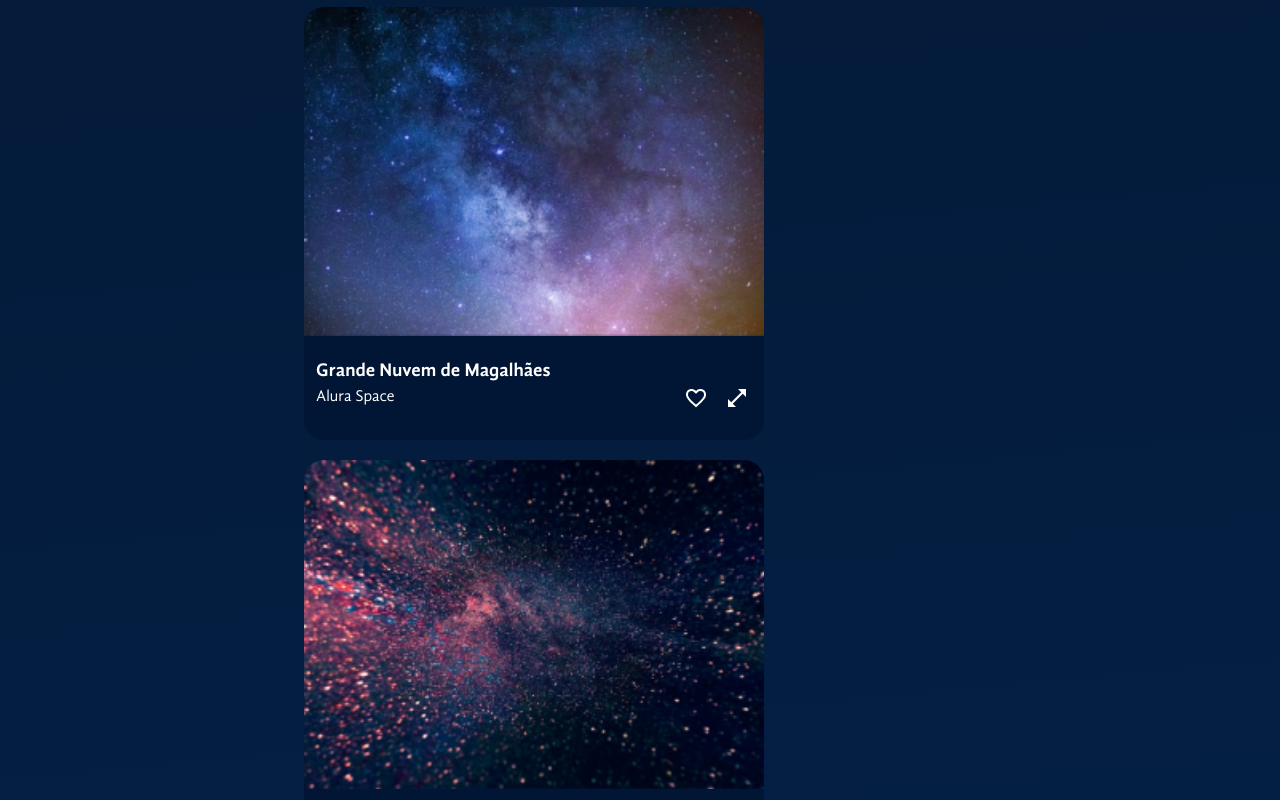
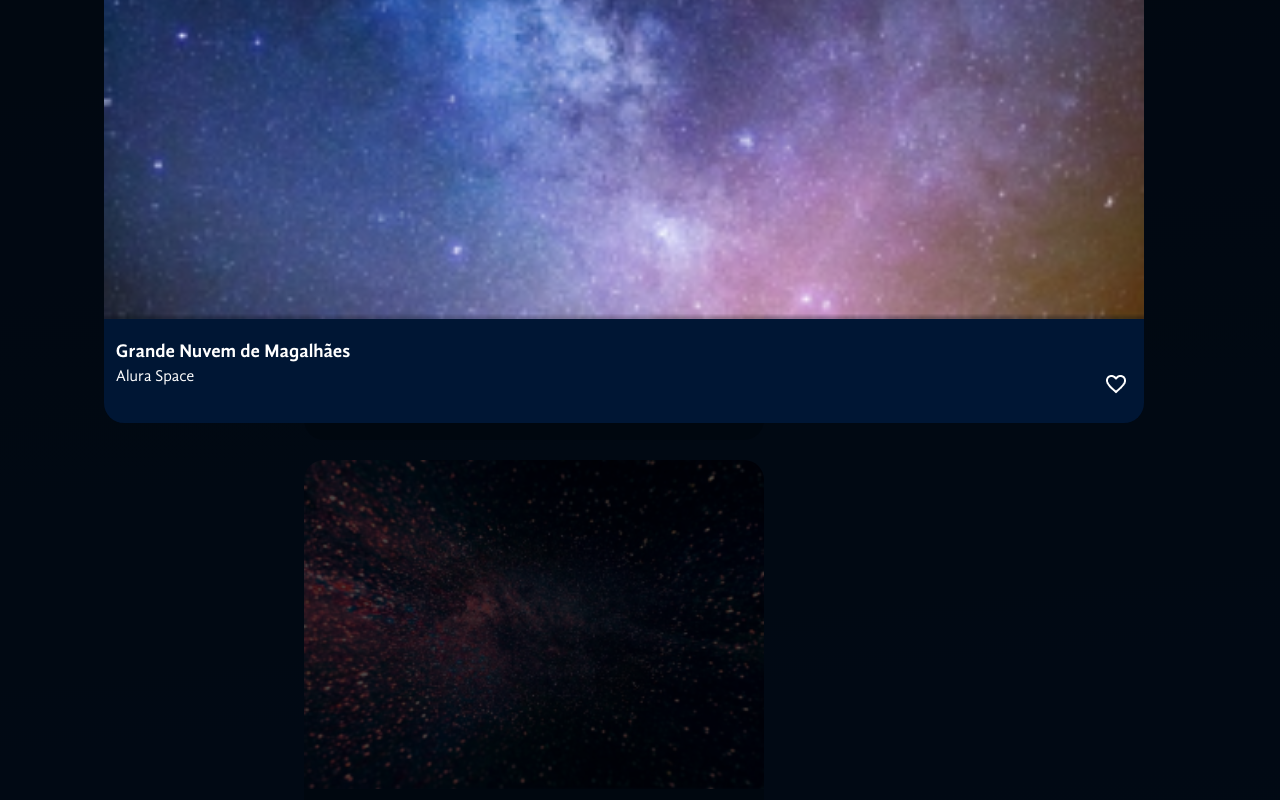
Before and after one commit to Pauloglhr/alura-react-spaceApp, a React (Vite) app: page / in a window 1280 px wide. Both pictures are taken after a click on the button 737 px from the left and 1119 px from the top of the page. Shown: the part 719-1519 px from the top of the page. Built offline with nearby package versions, Linux system fonts and the light colour scheme.

Commit message:
Desenvolvimento inicial do componente de ModalZoom

```diff
--- a/src/App.jsx
+++ b/src/App.jsx
@@ -6,8 +6,9 @@ import BarraLateral from "components/BarraLateral";
 import Banner from "components/Banner";
 import Galeria from "components/Galeria";
 
-import fotos from './fotos.json';
+import fotos from "./fotos.json";
 import { useState } from "react";
+import ZoomModal from "components/ZoomModal";
 
 const FundoGradiente = styled.div`
   background: linear-gradient(
@@ -39,8 +40,8 @@ const ContentContainer = styled.section`
 `;
 
 const App = () => {
-
-  const [fotosGaleria, setFotosGaleria] = useState(fotos)
+  const [fotosGaleria, setFotosGaleria] = useState(fotos);
+  const [fotoSelecionada, setFotoSelecionada] = useState(null);
 
   return (
     <FundoGradiente>
@@ -54,12 +55,16 @@ const App = () => {
               texto={"A galeria mais completa de fotos do espaço!"}
               backgroundImage={bannerImg}
             />
-            <Galeria fotos={fotosGaleria}/>
+            <Galeria
+              fotos={fotosGaleria}
+              aoSelecionarFoto={(foto) => setFotoSelecionada(foto)}
+            />
           </ContentContainer>
         </MainContainer>
+        <ZoomModal foto={fotoSelecionada}/>
       </AppContainer>
     </FundoGradiente>
   );
-}
+};
 
 export default App;
--- /dev/null
+++ b/src/components/BotaoIcon/index.jsx
@@ -0,0 +1,15 @@
+import { styled } from "styled-components";
+
+const BotaoIcon = styled.button`
+    font-size: 32px;
+    height: 32px;
+    width: 32px;
+    display: flex;
+    justify-content: center;
+    align-items: center;
+    border: none;
+    background-color: transparent;
+    cursor: pointer;
+`
+
+export default BotaoIcon;
--- a/src/components/Galeria/Imagens/ImagemCard/index.jsx
+++ b/src/components/Galeria/Imagens/ImagemCard/index.jsx
@@ -1,6 +1,7 @@
 import styled from "styled-components";
 import favoritar from '/icones/favorito.png';
 import expandir from '/icones/expandir.png';
+import BotaoIcon from "components/BotaoIcon";
 
 
 const FigureEstilizado = styled.figure`
@@ -58,21 +59,23 @@ const FigureEstilizado = styled.figure`
     }
 `
 
-const ImagemCard = ({ foto }) => {
+const ImagemCard = ({ foto, expandida = false, aoSelecionarFoto }) => {
     return (
-        <FigureEstilizado>
+        <FigureEstilizado $expandida={expandida}>
             <img src={foto.path} alt="" />
             <figcaption>
                 <h3>{foto.titulo}</h3>
                 <footer>
                     <h4>{foto.fonte}</h4>
                     <div>
-                        <button>
+                        <BotaoIcon>
                             <img src={favoritar} alt="" />
-                        </button>
-                        <button>
-                            <img src={expandir} alt="" />
-                        </button>
+                        </BotaoIcon>
+                        {!expandida &&
+                            <BotaoIcon onClick={() => aoSelecionarFoto(foto)}>
+                                <img src={expandir} alt="" />
+                            </BotaoIcon>
+                        }
                     </div>
                 </footer>
             </figcaption>
--- a/src/components/Galeria/Imagens/index.jsx
+++ b/src/components/Galeria/Imagens/index.jsx
@@ -7,10 +7,10 @@ const ContainerImagens = styled.section`
     gap: 20px;
 `
 
-const Imagens = ({ fotos }) => {
+const Imagens = ({ fotos, aoSelecionarFoto }) => {
     return (
         <ContainerImagens>
-            {fotos.map(foto => <ImagemCard key={foto.id} foto={foto}/>)}
+            {fotos.map(foto => <ImagemCard key={foto.id} foto={foto} aoSelecionarFoto={aoSelecionarFoto}/>)}
         </ContainerImagens>
     )
 };
--- a/src/components/Galeria/index.jsx
+++ b/src/components/Galeria/index.jsx
@@ -14,14 +14,14 @@ const SecaoFluida = styled.section`
   flex-grow: 1;
 `
 
-const Galeria = ({ fotos }) => {
+const Galeria = ({ fotos, aoSelecionarFoto }) => {
   return (
     <>
       <Tags />
       <GaleriaContainer>
         <SecaoFluida>
           <Titulo>Navegue pela galeria</Titulo>
-          <Imagens fotos={fotos}/>
+          <Imagens fotos={fotos} aoSelecionarFoto={aoSelecionarFoto}/>
         </SecaoFluida>
         <Populares />
       </GaleriaContainer>
--- /dev/null
+++ b/src/components/ZoomModal/index.jsx
@@ -0,0 +1,49 @@
+import BotaoIcon from "components/BotaoIcon";
+import ImagemCard from "components/Galeria/Imagens/ImagemCard";
+import styled from "styled-components";
+import fechar from '../../../public/icones/fechar.png';
+
+const Overlay = styled.div`
+  background-color: rgba(0, 0, 0, 0.7);
+  position: fixed;
+  top: 0;
+  left: 0;
+  right: 0;
+  bottom: 0;
+`;
+
+const DialogEstilizado = styled.dialog`
+position: absolute;
+    top: 294px;
+    background: transparent;
+    padding: 0;
+    border: 0;
+    width: 1156px;
+    display: flex;
+    justify-content: center;
+    form {
+        button {
+            position: relative;
+            top: 20px;
+            right: 60px;
+        }
+    }
+`;
+
+const ZoomModal = ({ foto }) => {
+  return (
+    <>
+      {foto && <>
+        <Overlay />
+        <DialogEstilizado open={true}>
+            <ImagemCard foto={foto} expandida={true} />
+            <BotaoIcon>
+                <img src={fechar} alt="" />
+            </BotaoIcon>
+        </DialogEstilizado>
+      </>}
+    </>
+  );
+};
+
+export default ZoomModal;
```
